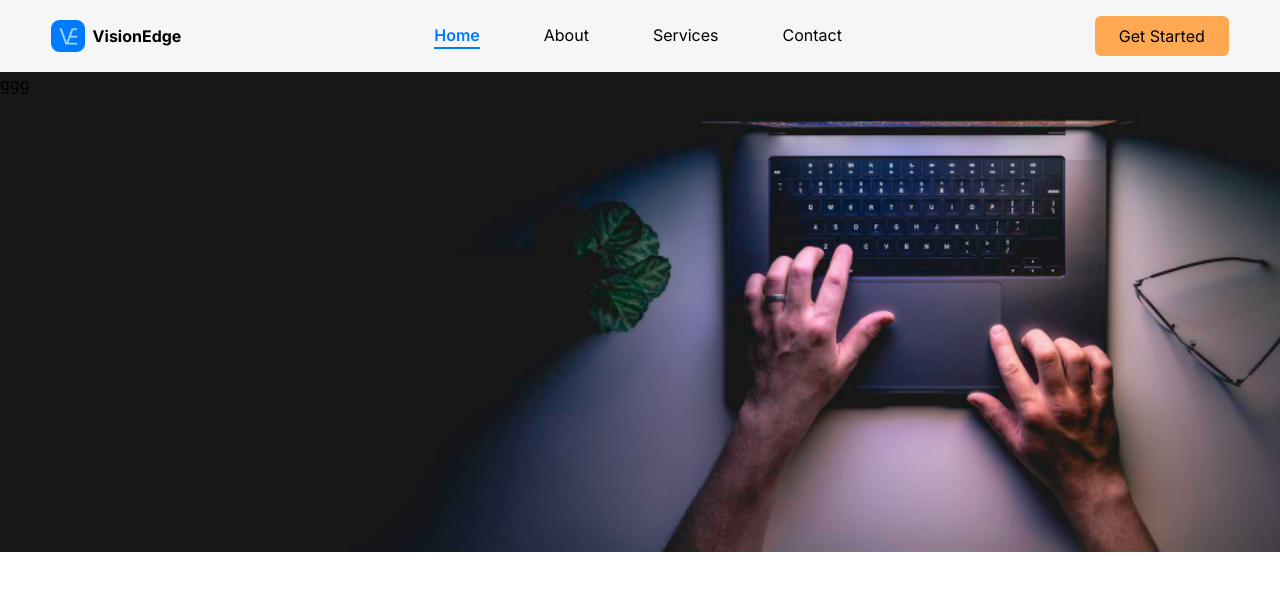
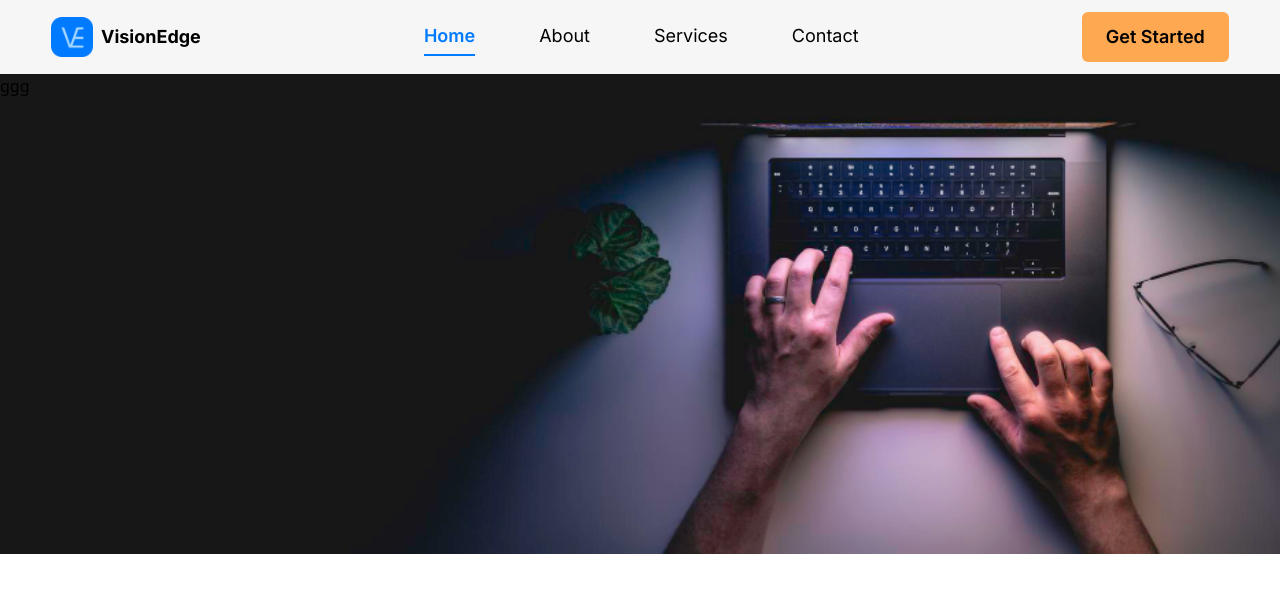
Before and after one commit to Chiemezie-Uchenwoke/vision_edge, a website: page public/index.html in a window 1280 px wide. Drawn offline with nearby package versions, Linux system fonts and the light colour scheme.

Commit message:
Modified the nav for large screens

```diff
--- a/public/index.html
+++ b/public/index.html
@@ -32,23 +32,23 @@
 
     <!-- Header -->
     <header class="bg-off-white w-full font-Inter sticky left-0 top-0">
-        <div class="w-[92%] mx-auto flex justify-between items-center py-4">
+        <div class="w-[92%] mx-auto flex justify-between items-center py-3">
             <a href="./index.html" class="flex items-center justify-end gap-2">
-                <img src="./images/Logo.png" alt="VisionEdge logo" class="h-8 cursor-pointer" id="logo">
-                <span class="font-Inter font-bold">VisionEdge</span>
+                <img src="./images/Logo.png" alt="VisionEdge logo" class="h-8 md:h-10 cursor-pointer" id="logo">
+                <span class="font-Inter font-bold text-lg">VisionEdge</span>
             </a>
 
             <nav class="hidden lg:flex gap-16 font-Inter">
-                <a href="" class="text-primary-blue font-semibold border-b-2 border-primary-blue">Home</a>
+                <a href="" class="text-primary-blue font-semibold border-b-2 border-primary-blue py-1 text-lg">Home</a>
 
-                <a href="" class="font-normal hover:text-primary-blue hover:border-b-2 border-primary-blue transition-all duration-100">About</a>
+                <a href="" class="font-normal hover:text-primary-blue hover:border-b-2 border-primary-blue transition-all duration-100 py-1 text-lg">About</a>
 
-                <a href="" class="font-normal hover:text-primary-blue hover:border-b-2 border-primary-blue transition-all duration-100">Services</a>
+                <a href="" class="font-normal hover:text-primary-blue hover:border-b-2 border-primary-blue transition-all duration-100 py-1 text-lg">Services</a>
 
-                <a href="" class="font-normal hover:text-primary-blue hover:border-b-2 border-primary-blue transition-all duration-100">Contact</a>
+                <a href="" class="font-normal hover:text-primary-blue hover:border-b-2 border-primary-blue transition-all duration-100 py-1 text-lg">Contact</a>
             </nav>
 
-            <button class="hidden lg:block bg-Secondary-orange-lite py-2 px-6 rounded-md">Get Started</button>
+            <button class="hidden lg:block bg-Secondary-orange-lite py-[0.7rem] px-6 rounded-md text-lg font-semibold">Get Started</button>
 
             <!-- Mobile -->
             <div class="lg:hidden">
```
Also changed, not shown: public/output.css.
